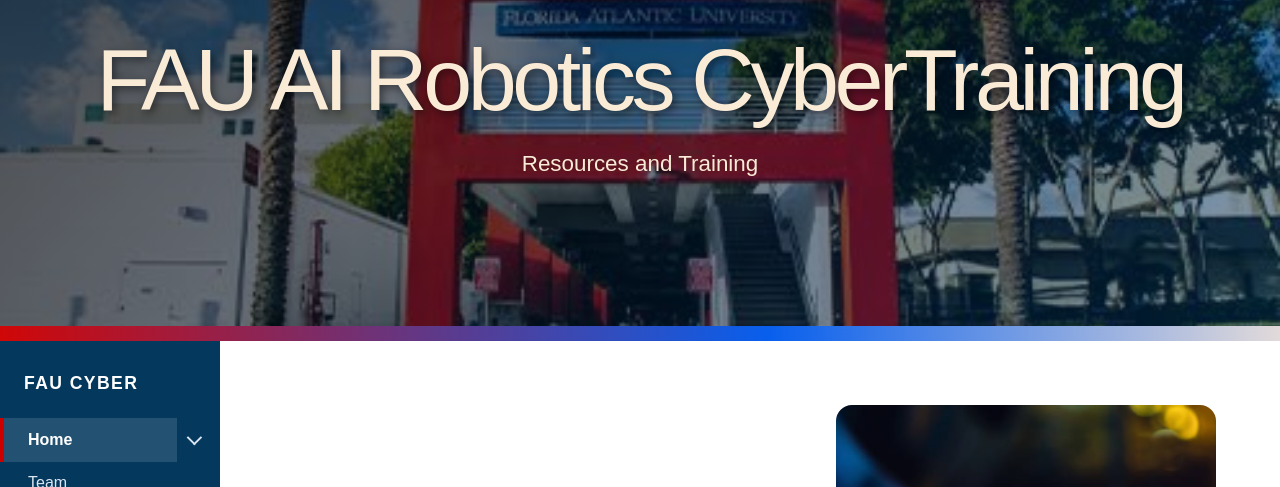
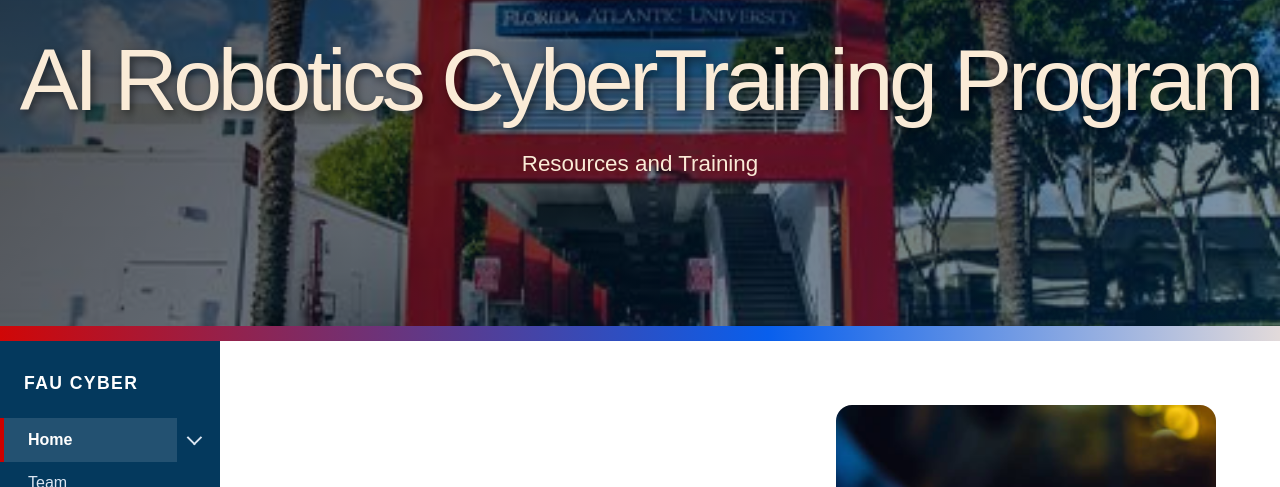
Before and after one commit to AI-Robotics-CyberTraining/FAUAIRoboticsCyberTraining, a plain HTML site: page index.html in a window 1280 px wide. Shown: the part 238-725 px from the top of the page. Drawn offline with Linux system fonts and the light colour scheme.

Commit message:
Revise seminar section and banner title
Updated seminar section details and adjusted banner title.

```diff
--- a/index.html
+++ b/index.html
@@ -14,7 +14,7 @@
   <header class="banner-top" id="top">
     <div class="banner-theme">
       <img class="banner-logo" src="owlhead-logo.png" alt="FAU Owls logo">
-      <h1 class="banner-title">FAU AI Robotics CyberTraining</h1>
+      <h1 class="banner-title">AI Robotics CyberTraining Program</h1>
       <p class="banner-subtitle">Resources and Training</p>
     </div>
   </header>
```
